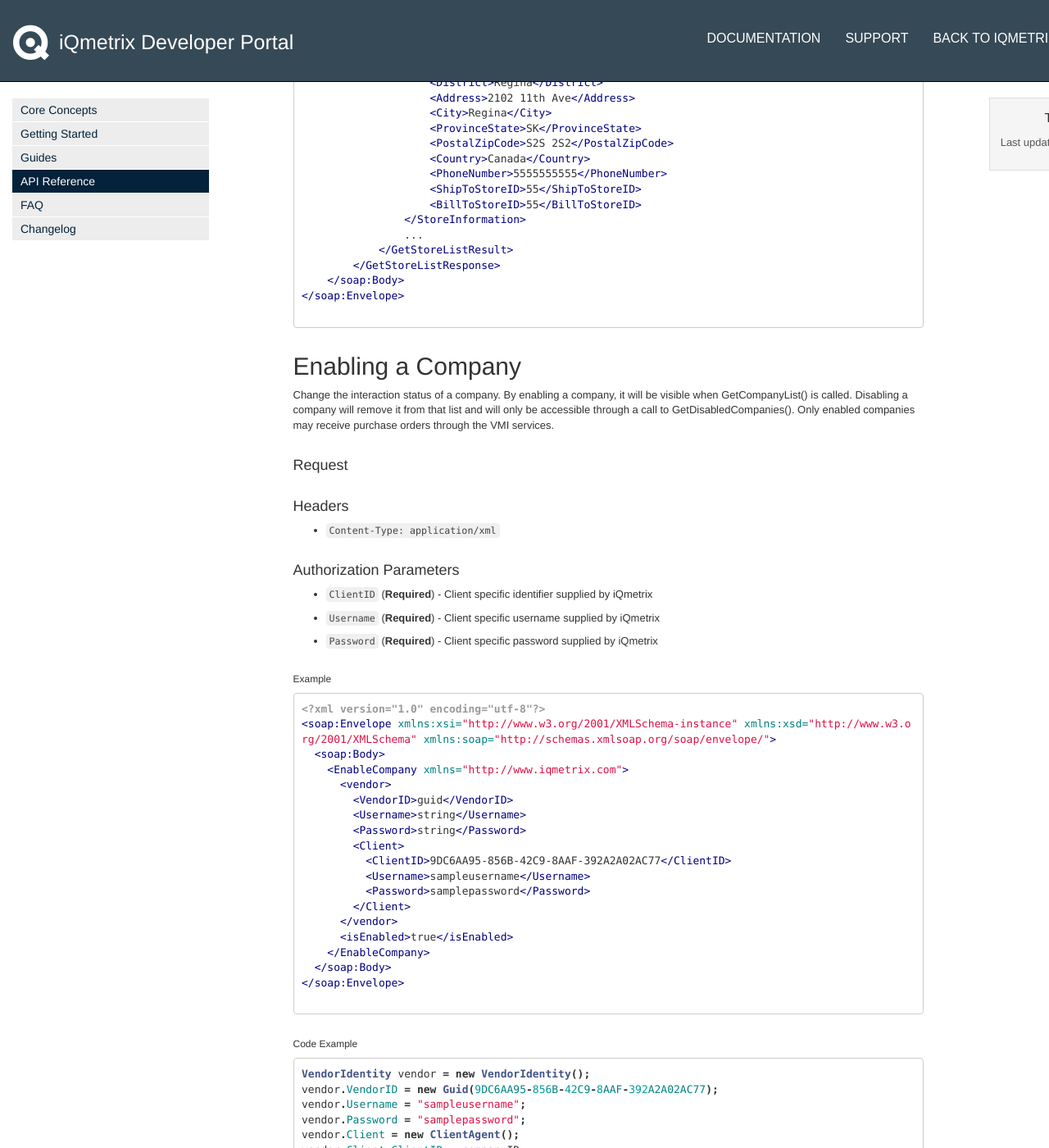
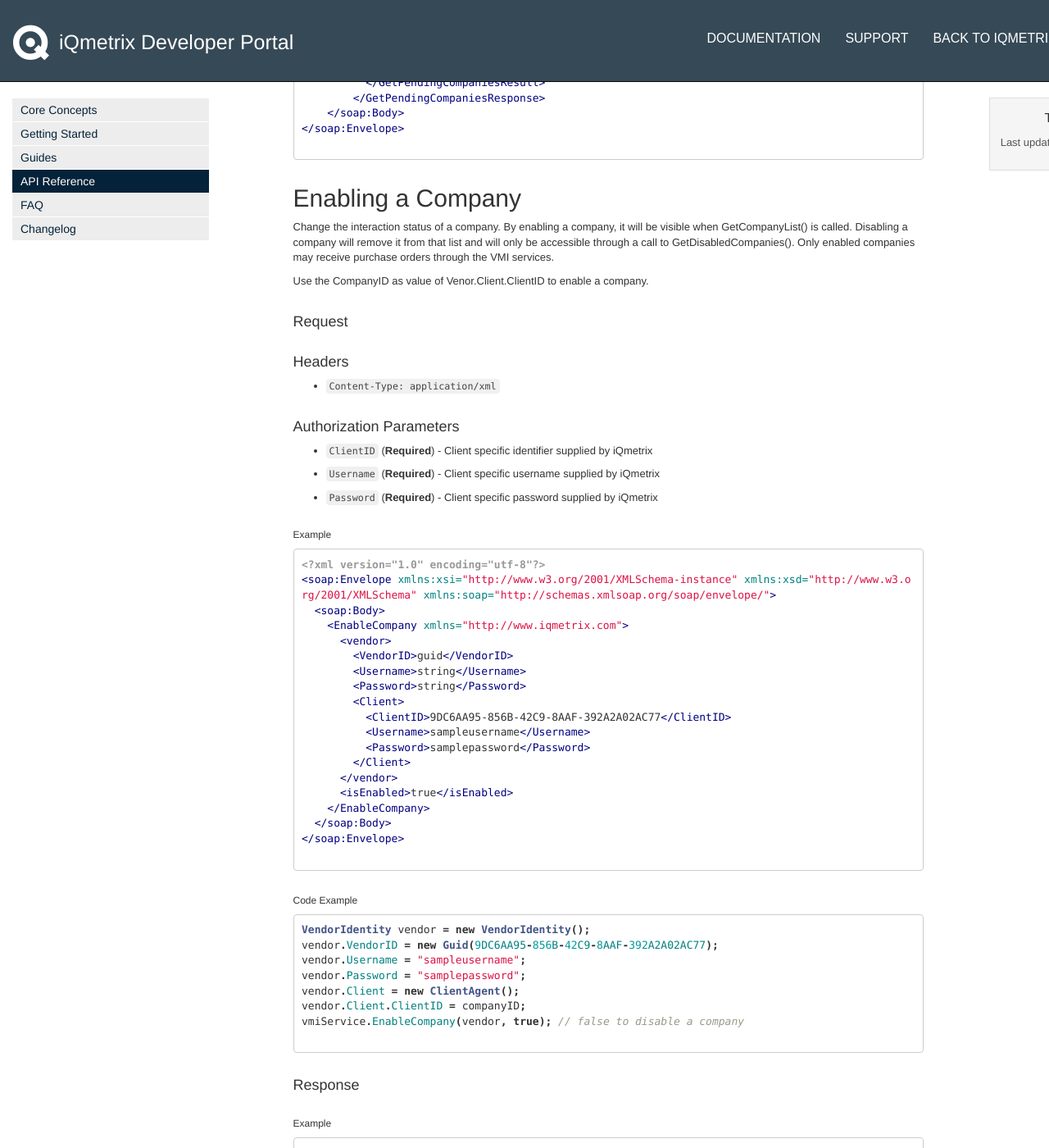
Before and after one commit to iq-coryp/documentation-testing, a Jekyll site: the page built from pages/api/vmi.md, in a window 1280 px wide and 1400 px high, scrolled down 7897 px. Shown: the whole window at 82% size. Built offline with Jekyll 4.4.1, drawn with Linux system fonts in a browser that asks for light colours; nearby versions of some CDN libraries; some web fonts are replaced; comment, search, counter and statistics services are not loaded; some of the changed text lies outside the part shown.

Commit message:
latest vmi skeleton

````diff
--- a/pages/api/vmi.md
+++ b/pages/api/vmi.md
@@ -256,7 +256,7 @@
 #### Response
 
 
-<a href='#storeinformation'>StoreInformation</a>
+<a href='#companyinformation'>CompanyInformation</a>
 
 ###### Example
 
@@ -267,26 +267,15 @@
 <?xml version="1.0" encoding="utf-8"?>
 <soap:Envelope xmlns:soap="http://schemas.xmlsoap.org/soap/envelope/" xmlns:xsi="http://www.w3.org/2001/XMLSchema-instance" xmlns:xsd="http://www.w3.org/2001/XMLSchema">
     <soap:Body>
-        <GetStoreListResponse xmlns="http://www.iqmetrix.com">
-            <GetStoreListResult>
-                <StoreInformation>
-                    <StoreID>36</StoreID>
-                    <Name>Cornwall West</Name>
-                    <Abbreviation>22222</Abbreviation>
-                    <Region>Regina</Region>
-                    <District>Regina</District>
-                    <Address>2102 11th Ave</Address>
-                    <City>Regina</City>
-                    <ProvinceState>SK</ProvinceState>
-                    <PostalZipCode>S2S 2S2</PostalZipCode>
-                    <Country>Canada</Country>
-                    <PhoneNumber>5555555555</PhoneNumber>
-                    <ShipToStoreID>55</ShipToStoreID>
-                    <BillToStoreID>55</BillToStoreID>
-                </StoreInformation>
-                ...
-            </GetStoreListResult>
-        </GetStoreListResponse>
+        <GetPendingCompaniesResponse xmlns="http://www.iqmetrix.com">
+          <GetPendingCompaniesResult>
+            <CompanyInformation>
+              <CompanyID>guid</CompanyID>
+              <Name>string</Name>
+            </CompanyInformation>
+            ...
+          </GetPendingCompaniesResult>
+        </GetPendingCompaniesResponse>
     </soap:Body>
 </soap:Envelope>
 
@@ -295,6 +284,8 @@
 ## Enabling a Company
 
 Change the interaction status of a company. By enabling a company, it will be visible when GetCompanyList() is called. Disabling a company will remove it from that list and will only be accessible through a call to GetDisabledCompanies(). Only enabled companies may receive purchase orders through the VMI services.
+
+Use the CompanyID as value of Venor.Client.ClientID to enable a company.
 
 
 #### Request
@@ -351,7 +342,6 @@
 #### Response
 
 
-<a href='#storeinformation'>StoreInformation</a>
 
 ###### Example
 
@@ -362,26 +352,8 @@
 <?xml version="1.0" encoding="utf-8"?>
 <soap:Envelope xmlns:soap="http://schemas.xmlsoap.org/soap/envelope/" xmlns:xsi="http://www.w3.org/2001/XMLSchema-instance" xmlns:xsd="http://www.w3.org/2001/XMLSchema">
     <soap:Body>
-        <GetStoreListResponse xmlns="http://www.iqmetrix.com">
-            <GetStoreListResult>
-                <StoreInformation>
-                    <StoreID>36</StoreID>
-                    <Name>Cornwall West</Name>
-                    <Abbreviation>22222</Abbreviation>
-                    <Region>Regina</Region>
-                    <District>Regina</District>
-                    <Address>2102 11th Ave</Address>
-                    <City>Regina</City>
-                    <ProvinceState>SK</ProvinceState>
-                    <PostalZipCode>S2S 2S2</PostalZipCode>
-                    <Country>Canada</Country>
-                    <PhoneNumber>5555555555</PhoneNumber>
-                    <ShipToStoreID>55</ShipToStoreID>
-                    <BillToStoreID>55</BillToStoreID>
-                </StoreInformation>
-                ...
-            </GetStoreListResult>
-        </GetStoreListResponse>
+        <EnableCompanyResponse xmlns="http://www.iqmetrix.com">
+        </EnableCompanyResponse>
     </soap:Body>
 </soap:Envelope>
 
@@ -446,7 +418,7 @@
 #### Response
 
 
-<a href='#storeinformation'>StoreInformation</a>
+<a href='#companyinformation'>CompanyInformation</a>
 
 ###### Example
 
@@ -457,26 +429,15 @@
 <?xml version="1.0" encoding="utf-8"?>
 <soap:Envelope xmlns:soap="http://schemas.xmlsoap.org/soap/envelope/" xmlns:xsi="http://www.w3.org/2001/XMLSchema-instance" xmlns:xsd="http://www.w3.org/2001/XMLSchema">
     <soap:Body>
-        <GetStoreListResponse xmlns="http://www.iqmetrix.com">
-            <GetStoreListResult>
-                <StoreInformation>
-                    <StoreID>36</StoreID>
-                    <Name>Cornwall West</Name>
-                    <Abbreviation>22222</Abbreviation>
-                    <Region>Regina</Region>
-                    <District>Regina</District>
-                    <Address>2102 11th Ave</Address>
-                    <City>Regina</City>
-                    <ProvinceState>SK</ProvinceState>
-                    <PostalZipCode>S2S 2S2</PostalZipCode>
-                    <Country>Canada</Country>
-                    <PhoneNumber>5555555555</PhoneNumber>
-                    <ShipToStoreID>55</ShipToStoreID>
-                    <BillToStoreID>55</BillToStoreID>
-                </StoreInformation>
-                ...
-            </GetStoreListResult>
-        </GetStoreListResponse>
+        <GetCompanyListResponse xmlns="http://www.iqmetrix.com">
+          <GetCompanyListResult>
+            <CompanyInformation>
+              <CompanyID>guid</CompanyID>
+              <Name>string</Name>
+            </CompanyInformation>
+            ...
+          </GetCompanyListResult>
+        </GetCompanyListResponse>
     </soap:Body>
 </soap:Envelope>
 
@@ -695,7 +657,7 @@
 #### Response
 
 
-<a href='#storeinformation'>StoreInformation</a>
+<a href='#productandstoreinformation'>ProductAndStoreInformation</a>
 
 ###### Example
 
@@ -706,26 +668,21 @@
 <?xml version="1.0" encoding="utf-8"?>
 <soap:Envelope xmlns:soap="http://schemas.xmlsoap.org/soap/envelope/" xmlns:xsi="http://www.w3.org/2001/XMLSchema-instance" xmlns:xsd="http://www.w3.org/2001/XMLSchema">
     <soap:Body>
-        <GetStoreListResponse xmlns="http://www.iqmetrix.com">
-            <GetStoreListResult>
-                <StoreInformation>
-                    <StoreID>36</StoreID>
-                    <Name>Cornwall West</Name>
-                    <Abbreviation>22222</Abbreviation>
-                    <Region>Regina</Region>
-                    <District>Regina</District>
-                    <Address>2102 11th Ave</Address>
-                    <City>Regina</City>
-                    <ProvinceState>SK</ProvinceState>
-                    <PostalZipCode>S2S 2S2</PostalZipCode>
-                    <Country>Canada</Country>
-                    <PhoneNumber>5555555555</PhoneNumber>
-                    <ShipToStoreID>55</ShipToStoreID>
-                    <BillToStoreID>55</BillToStoreID>
-                </StoreInformation>
-                ...
-            </GetStoreListResult>
-        </GetStoreListResponse>
+        <GetGeographicInventoryReportResponse xmlns="http://www.iqmetrix.com">
+          <GetGeographicInventoryReportResult>
+            <ProductAndStoreInformation>
+              <StoreID>36</StoreID>
+              <StoreName>Cornwall West</StoreName>
+              <ChannelName>string</ChannelName>
+              <ChannelID>guid</ChannelID>
+              <RegionName>Regina</RegionName>
+              <RegionID>15</RegionID>
+              <DistrictName>Regina</DistrictName>
+              <DistrictID>13</DistrictID>
+            </ProductAndStoreInformation>
+            ...
+          </GetGeographicInventoryReportResult>
+        </GetGeographicInventoryReportResponse>
     </soap:Body>
 </soap:Envelope>
 
@@ -831,41 +788,7 @@
             <SaleBegin>dateTime</SaleBegin>
             <SaleEnd>dateTime</SaleEnd>
           </ProductInformation>
-          <ProductInformation>
-            <ProductID>guid</ProductID>
-            <ProductSKU>string</ProductSKU>
-            <VendorSKU>string</VendorSKU>
-            <ProductItemID>int</ProductItemID>
-            <CategoryPath>string</CategoryPath>
-            <ProductName>string</ProductName>
-            <MaximumLevel>int</MaximumLevel>
-            <MinimumLevel>int</MinimumLevel>
-            <ProductCost>decimal</ProductCost>
-            <QuantityInStock>int</QuantityInStock>
-            <QuantityOnOrder>int</QuantityOnOrder>
-            <QuantityOnUncommittedOrder>int</QuantityOnUncommittedOrder>
-            <QuantityOnBackOrder>int</QuantityOnBackOrder>
-            <QuantityInTransfer>int</QuantityInTransfer>
-            <QuantityOnRMA>int</QuantityOnRMA>
-            <QuantityOnLoan>int</QuantityOnLoan>
-            <QuantityCommittedOnOrderEntry>int</QuantityCommittedOnOrderEntry>
-            <QuantitySuggestedByVendor>int</QuantitySuggestedByVendor>
-            <QuantitySold>int</QuantitySold>
-            <GrossQuantitySold>int</GrossQuantitySold>
-            <GrossQuantityReturned>int</GrossQuantityReturned>
-            <QuantityOrdered>int</QuantityOrdered>
-            <QuantityReceived>int</QuantityReceived>
-            <DateReceived>string</DateReceived>
-            <ProductReceived>boolean</ProductReceived>
-            <Enabled>boolean</Enabled>
-            <MinMaxLocked>boolean</MinMaxLocked>
-            <DoNotOrder>boolean</DoNotOrder>
-            <DateEOL>dateTime</DateEOL>
-            <RetailPrice>decimal</RetailPrice>
-            <SalePrice>decimal</SalePrice>
-            <SaleBegin>dateTime</SaleBegin>
-            <SaleEnd>dateTime</SaleEnd>
-          </ProductInformation>
+          ...
         </ProductsOrdered>
       </PurchaseOrder>
     </CreatePurchaseOrder>
@@ -923,24 +846,69 @@
 <?xml version="1.0" encoding="utf-8"?>
 <soap:Envelope xmlns:soap="http://schemas.xmlsoap.org/soap/envelope/" xmlns:xsi="http://www.w3.org/2001/XMLSchema-instance" xmlns:xsd="http://www.w3.org/2001/XMLSchema">
     <soap:Body>
-        <CreatePurchaseOrderShipmentNoticeResponse xmlns="http://www.iqmetrix.com">
-            <CreatePurchaseOrderShipmentNoticeResult>
-                <PurchaseOrderShipmentNotice>
-                  <PurchaseOrderID>84DACFD3-4095-4D50-A02E-781B86B7408E</PurchaseOrderID>
-                  <ProductItemID>11142</ProductItemID>
-                  <Quantity>1</Quantity>
-                  <RQPurchaseOrderID>22073</RQPurchaseOrderID>
-                  <SerialNumbers>
-                    <string>97000012</string>
-                    ...
-                  </SerialNumbers>
-                  <ShipmentNumber>SHIP001</ShipmentNumber>
-                  <VendorInvoiceNumber>1002</VendorInvoiceNumber>
-                  <VendorSKU>ABC123</VendorSKU>
-                </PurchaseOrderShipmentNotice>
-                ...
-            </CreatePurchaseOrderShipmentNoticeResult>
-        </CreatePurchaseOrderShipmentNoticeResponse>
+        <CreatePurchaseOrderResponse xmlns="http://www.iqmetrix.com">
+          <CreatePurchaseOrderResult>
+            <PurchaseOrderID>guid</PurchaseOrderID>
+            <PurchaseOrderData>
+              <PurchaseOrderID>guid</PurchaseOrderID>
+              <RetailiQPurchaseOrderID>int</RetailiQPurchaseOrderID>
+              <RetailiQPurchaseOrderNumber>string</RetailiQPurchaseOrderNumber>
+              <ShipToStoreID>int</ShipToStoreID>
+              <ShipToVendorAccountNumber>string</ShipToVendorAccountNumber>
+              <BillToStoreID>int</BillToStoreID>
+              <BillToVendorAccountNumber>string</BillToVendorAccountNumber>
+              <OrderTotal>decimal</OrderTotal>
+              <ShippingTotal>decimal</ShippingTotal>
+              <VendorInvoiceNumber>string</VendorInvoiceNumber>
+              <EstimatedArrivalDate>string</EstimatedArrivalDate>
+              <Comments>string</Comments>
+              <ShipToStoreName>string</ShipToStoreName>
+              <BillToStoreName>string</BillToStoreName>
+              <VendorName>string</VendorName>
+              <CreatedByVMI>boolean</CreatedByVMI>
+              <CreatedDate>string</CreatedDate>
+              <IsDeleted>boolean</IsDeleted>
+            </PurchaseOrderData>
+            <ProductsOrdered>
+              <ProductInformation>
+                <ProductID>guid</ProductID>
+                <ProductSKU>string</ProductSKU>
+                <VendorSKU>string</VendorSKU>
+                <ProductItemID>int</ProductItemID>
+                <CategoryPath>string</CategoryPath>
+                <ProductName>string</ProductName>
+                <MaximumLevel>int</MaximumLevel>
+                <MinimumLevel>int</MinimumLevel>
+                <ProductCost>decimal</ProductCost>
+                <QuantityInStock>int</QuantityInStock>
+                <QuantityOnOrder>int</QuantityOnOrder>
+                <QuantityOnUncommittedOrder>int</QuantityOnUncommittedOrder>
+                <QuantityOnBackOrder>int</QuantityOnBackOrder>
+                <QuantityInTransfer>int</QuantityInTransfer>
+                <QuantityOnRMA>int</QuantityOnRMA>
+                <QuantityOnLoan>int</QuantityOnLoan>
+                <QuantityCommittedOnOrderEntry>int</QuantityCommittedOnOrderEntry>
+                <QuantitySuggestedByVendor>int</QuantitySuggestedByVendor>
+                <QuantitySold>int</QuantitySold>
+                <GrossQuantitySold>int</GrossQuantitySold>
+                <GrossQuantityReturned>int</GrossQuantityReturned>
+                <QuantityOrdered>int</QuantityOrdered>
+                <QuantityReceived>int</QuantityReceived>
+                <DateReceived>string</DateReceived>
+                <ProductReceived>boolean</ProductReceived>
+                <Enabled>boolean</Enabled>
+                <MinMaxLocked>boolean</MinMaxLocked>
+                <DoNotOrder>boolean</DoNotOrder>
+                <DateEOL>dateTime</DateEOL>
+                <RetailPrice>decimal</RetailPrice>
+                <SalePrice>decimal</SalePrice>
+                <SaleBegin>dateTime</SaleBegin>
+                <SaleEnd>dateTime</SaleEnd>
+              </ProductInformation>
+             ...
+            </ProductsOrdered>
+          </CreatePurchaseOrderResult>
+        </CreatePurchaseOrderResponse>
     </soap:Body>
 </soap:Envelope>
 
@@ -950,7 +918,7 @@
 
 This method allows the vendor to create a shipment notice for an existing purchase order.
 
-### Notes
+#### Notes
 
 * The shipment notice will be used when receiving purchase order products with serial numbers
 * Multiple shipment notices can be created for a single purchase order
@@ -1144,7 +1112,7 @@
 #### Response
 
 
-<a href='#storeinformation'>StoreInformation</a>
+<a href='#productinformation'>ProductInformation</a>
 
 ###### Example
 
@@ -1155,26 +1123,47 @@
 <?xml version="1.0" encoding="utf-8"?>
 <soap:Envelope xmlns:soap="http://schemas.xmlsoap.org/soap/envelope/" xmlns:xsi="http://www.w3.org/2001/XMLSchema-instance" xmlns:xsd="http://www.w3.org/2001/XMLSchema">
     <soap:Body>
-        <GetStoreListResponse xmlns="http://www.iqmetrix.com">
-            <GetStoreListResult>
-                <StoreInformation>
-                    <StoreID>36</StoreID>
-                    <Name>Cornwall West</Name>
-                    <Abbreviation>22222</Abbreviation>
-                    <Region>Regina</Region>
-                    <District>Regina</District>
-                    <Address>2102 11th Ave</Address>
-                    <City>Regina</City>
-                    <ProvinceState>SK</ProvinceState>
-                    <PostalZipCode>S2S 2S2</PostalZipCode>
-                    <Country>Canada</Country>
-                    <PhoneNumber>5555555555</PhoneNumber>
-                    <ShipToStoreID>55</ShipToStoreID>
-                    <BillToStoreID>55</BillToStoreID>
-                </StoreInformation>
-                ...
-            </GetStoreListResult>
-        </GetStoreListResponse>
+        <GetInventoryListResponse xmlns="http://www.iqmetrix.com">
+          <GetInventoryListResult>
+            <ProductInformation>
+              <ProductID>guid</ProductID>
+              <ProductSKU>string</ProductSKU>
+              <VendorSKU>string</VendorSKU>
+              <ProductItemID>int</ProductItemID>
+              <CategoryPath>string</CategoryPath>
+              <ProductName>string</ProductName>
+              <MaximumLevel>int</MaximumLevel>
+              <MinimumLevel>int</MinimumLevel>
+              <ProductCost>decimal</ProductCost>
+              <QuantityInStock>int</QuantityInStock>
+              <QuantityOnOrder>int</QuantityOnOrder>
+              <QuantityOnUncommittedOrder>int</QuantityOnUncommittedOrder>
+              <QuantityOnBackOrder>int</QuantityOnBackOrder>
+              <QuantityInTransfer>int</QuantityInTransfer>
+              <QuantityOnRMA>int</QuantityOnRMA>
+              <QuantityOnLoan>int</QuantityOnLoan>
+              <QuantityCommittedOnOrderEntry>int</QuantityCommittedOnOrderEntry>
+              <QuantitySuggestedByVendor>int</QuantitySuggestedByVendor>
+              <QuantitySold>int</QuantitySold>
+              <GrossQuantitySold>int</GrossQuantitySold>
+              <GrossQuantityReturned>int</GrossQuantityReturned>
+              <QuantityOrdered>int</QuantityOrdered>
+              <QuantityReceived>int</QuantityReceived>
+              <DateReceived>string</DateReceived>
+              <ProductReceived>boolean</ProductReceived>
+              <Enabled>boolean</Enabled>
+              <MinMaxLocked>boolean</MinMaxLocked>
+              <DoNotOrder>boolean</DoNotOrder>
+              <DateEOL>dateTime</DateEOL>
+              <RetailPrice>decimal</RetailPrice>
+              <SalePrice>decimal</SalePrice>
+              <SaleBegin>dateTime</SaleBegin>
+              <SaleEnd>dateTime</SaleEnd>
+            </ProductInformation>
+            ...
+          </GetInventoryListResult>
+        </GetInventoryListResponse>
     </soap:Body>
 </soap:Envelope>
+
 ```
````
Also changed, not shown: other parts of pages/api/vmi.md (+2 -1 lines).
